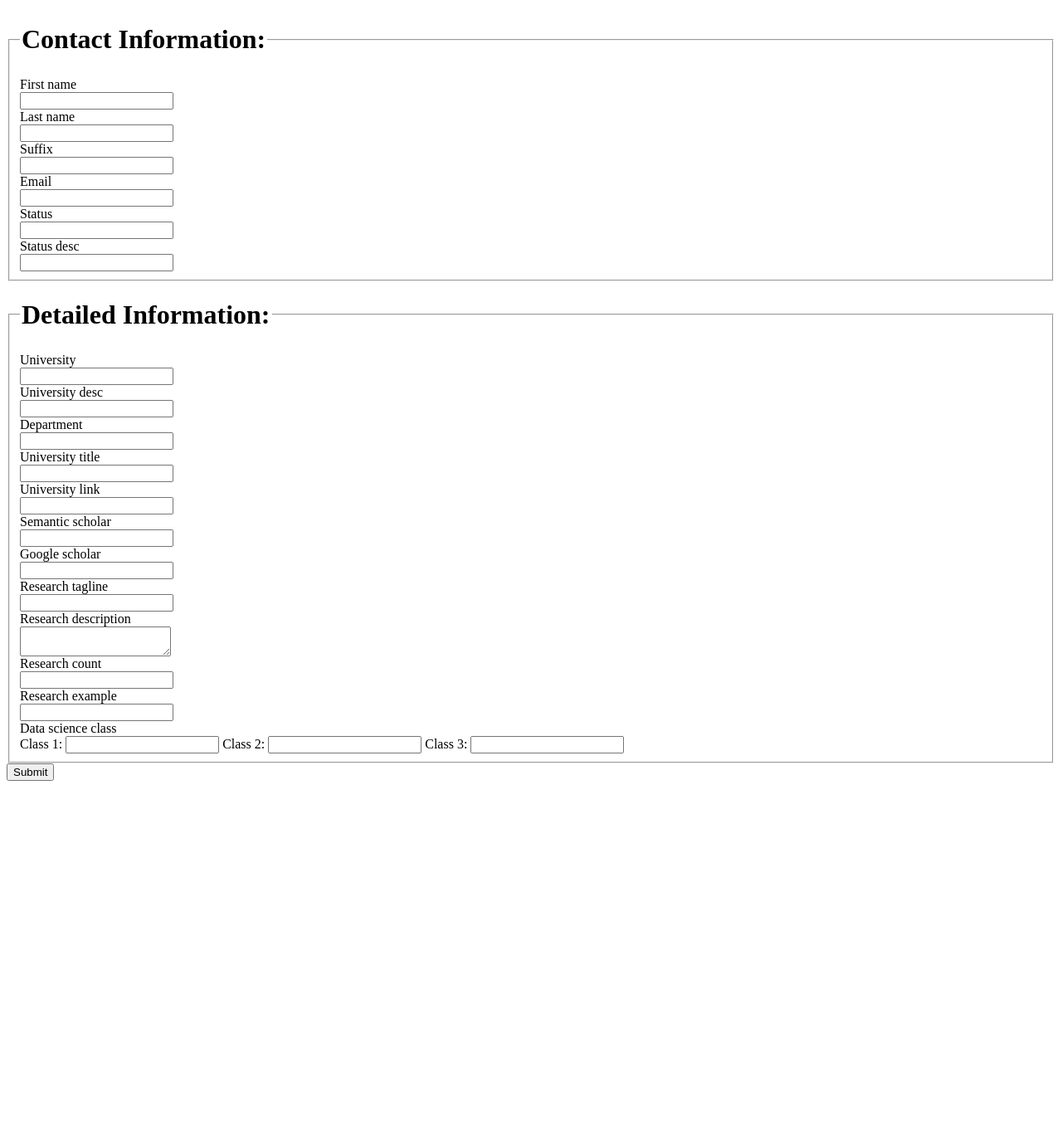
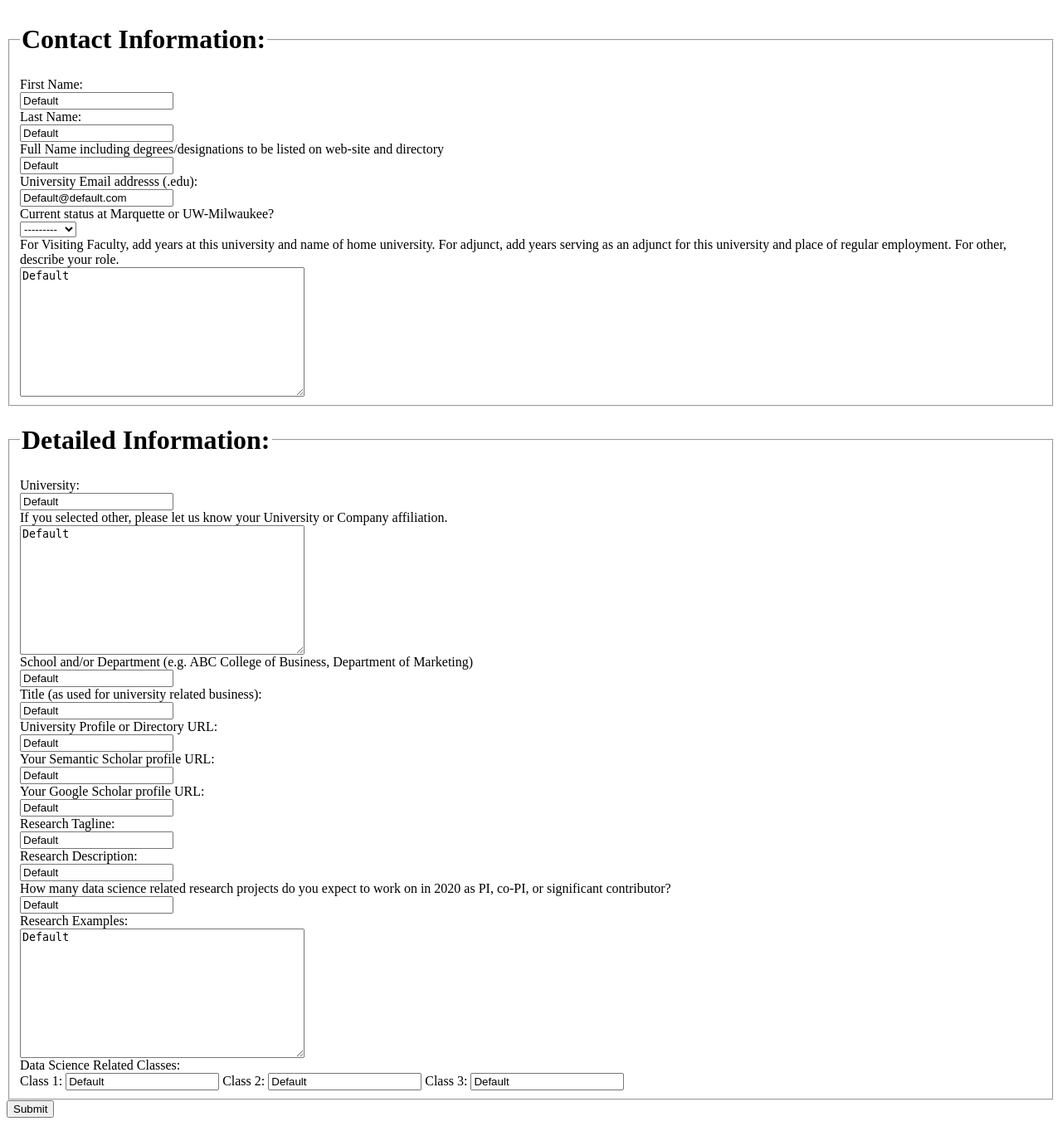
Before and after one commit to KidFlash1455/capcode2, a Django app: template templates/survey/form.html in a window 1280 px wide. Shown: the whole page at 83% size. Before the commit the page ends 941 px from the top, so only its background shows below. Run offline with Django 4.2, Linux system fonts and the light colour scheme; the template is opened without the code that fills it: values that come from a table or form of the project are taken from there, others are empty; tables that the repository leaves empty hold one stand-in row (values such as "Sample post"); form fields are guessed from the names that the template uses; parts of the project's set-up code (start-up, migrations or seed data) failed here and were passed over.

Commit message:
Rewrote form.html & forms.py

```diff
--- a/mysite/settings.py
+++ b/mysite/settings.py
@@ -79,7 +79,7 @@ WSGI_APPLICATION = "mysite.wsgi.application"
 DATABASES = {
     "default": {
         "ENGINE": "django.db.backends.mysql",
-        "NAME": "survey",
+        "NAME": "survey2",
         "USER": "root",
         "PASSWORD": "H00837964Kr!",
         "HOST": "localhost",  # or the hostname where your MySQL server is running
--- a/survey/forms.py
+++ b/survey/forms.py
@@ -7,118 +7,9 @@ from django.shortcuts import get_object_or_404, render
 
 class Survey(ModelForm):
     status = forms.ModelChoiceField(
-        label=get_object_or_404(
-            QuestionText, question_title__exact="status"
-        ).question_text,
-        queryset=QuestionChoice.objects.filter(question=5).order_by("-position"),
+        queryset=QuestionChoice.objects.filter(question=1).order_by("-position"),
     )
 
     class Meta:
         model = QuestionResponse
         fields = "__all__"
-        # "first_name",
-        # "last_name",
-        # "suffix",
-        # "email",
-        # "status",
-        # "status_desc",
-        # "university",
-        # "university_desc",
-        # "department",
-        # "university_title",
-        # "university_link",
-        # "semantic_scholar",
-        # "google_scholar",
-        # "research_tagline",
-
-        labels = {
-            # Contact Information
-            "first_name": _(
-                get_object_or_404(
-                    QuestionText, question_title__exact="first_name"
-                ).question_text
-            ),
-            "last_name": _(
-                get_object_or_404(
-                    QuestionText, question_title__exact="last_name"
-                ).question_text
-            ),
-            "suffix": _(
-                # QuestionText.objects.get(question_title__exact="test").question_text
-                get_object_or_404(
-                    QuestionText, question_title__exact="suffix"
-                ).question_text
-            ),
-            "email": _(
-                get_object_or_404(
-                    QuestionText, question_title__exact="email"
-                ).question_text
-            ),
-            "status_desc": _(
-                get_object_or_404(
-                    QuestionText, question_title__exact="status_desc"
-                ).question_text
-            ),
-            # status requires its own custom field
-            # Detailed Information
-            "university": _(
-                get_object_or_404(
-                    QuestionText, question_title__exact="university"
-                ).question_text
-            ),
-            "university_desc": _(
-                get_object_or_404(
-                    QuestionText, question_title__exact="university_desc"
-                ).question_text
-            ),
-            "department": _(
-                get_object_or_404(
-                    QuestionText, question_title__exact="department"
-                ).question_text
-            ),
-            "university_title": _(
-                get_object_or_404(
-                    QuestionText, question_title__exact="university_title"
-                ).question_text
-            ),
-            "university_link": _(
-                get_object_or_404(
-                    QuestionText, question_title__exact="university_link"
-                ).question_text
-            ),
-            "semantic_scholar": _(
-                get_object_or_404(
-                    QuestionText, question_title__exact="semantic_scholar"
-                ).question_text
-            ),
-            "google_scholar": _(
-                get_object_or_404(
-                    QuestionText, question_title__exact="google_scholar"
-                ).question_text
-            ),
-            "research_tagline": _(
-                get_object_or_404(
-                    QuestionText, question_title__exact="research_tagline"
-                ).question_text
-            ),
-            "research_description": _(
-                get_object_or_404(
-                    QuestionText, question_title__exact="research_description"
-                ).question_text
-            ),
-            "research_count": _(
-                get_object_or_404(
-                    QuestionText, question_title__exact="research_count"
-                ).question_text
-            ),
-            "research_example": _(
-                get_object_or_404(
-                    QuestionText, question_title__exact="research_example"
-                ).question_text
-            ),
-            "data_science_class_1": _(
-                get_object_or_404(
-                    QuestionText, question_title__exact="data_science_class"
-                ).question_text
-            ),
-        }
--- a/survey/models.py
+++ b/survey/models.py
@@ -45,8 +45,8 @@ class QuestionChoice(models.Model):
         on_delete=models.CASCADE,
         default="Default",
     )
-    choice = models.TextField(max_length=1000, name="choice", default="default")
     position = models.IntegerField("position")
+    choice = models.CharField(max_length=500, name="choice", default="default")
 
     def __str__(self):
         return self.choice
--- a/templates/survey/form.html
+++ b/templates/survey/form.html
@@ -4,102 +4,98 @@
         <!-- Contact Information -->
         <legend><h1>Contact Information:</h1></legend>
         <div class = "fieldWrapper">
-            {{ form.first_name.label_tag}}
+            First Name:
             <br>
             {{ form.first_name }}
         </div>
         <div class = "fieldWrapper">
-            {{ form.last_name.label_tag}}
+            Last Name:
             <br>
             {{ form.last_name }}
         </div>
         <div class = "fieldWrapper">
-            {{ form.suffix.label_tag}}
+            Full Name including degrees/designations to be listed on web-site and directory
             <br>
             {{ form.suffix }}
         </div>
         <div class = "fieldWrapper">
-            {{ form.email.label_tag}}
+            University Email addresss (.edu):
             <br>
             {{ form.email }}
         </div>
         <div class = "fieldWrapper">
-            {{ form.status.label_tag}}
+            Current status at Marquette or UW-Milwaukee?
             <br>
             {{ form.status }}
         </div>
         <div class = "fieldWrapper">
-            {{ form.status_desc.label_tag}}
+            For Visiting Faculty, add years at this university and name of home university.
+            For adjunct, add years serving as an adjunct for this university and place of regular employment.
+            For other, describe your role.
             <br>
             {{ form.status_desc }}
         </div>
-        {% comment %} {% for field in form %}
-            <div class="form-group">
-                {{ field.label_tag }}
-                <br>
-                {{ field }}
-            </div>
-        {% endfor %} {% endcomment %}
+
     </fieldset>
     <fieldset>
         <legend><h1>Detailed Information:</h1></legend>
         <div class = "fieldWrapper">
-            {{ form.university.label_tag}}
+            University:
             <br>
             {{ form.university }}
         </div>
         <div class = "fieldWrapper">
-            {{ form.university_desc.label_tag}}
+            If you selected other, please let us know your University or Company affiliation.
             <br>
             {{ form.university_desc }}
         </div>
         <div class = "fieldWrapper">
-            {{ form.department.label_tag}}
+            School and/or Department (e.g. ABC College of Business, Department of Marketing)
             <br>
             {{ form.department }}
         </div>
         <div class = "fieldWrapper">
-            {{ form.university_title.label_tag}}
+            Title (as used for university related business):
             <br>
             {{ form.university_title }}
         </div>
         <div class = "fieldWrapper">
-            {{ form.university_link.label_tag}}
+            University Profile or Directory URL:
             <br>
             {{ form.university_link }}
         </div>
         <div class = "fieldWrapper">
-            {{ form.semantic_scholar.label_tag}}
+            Your Semantic Scholar profile URL:
             <br>
             {{ form.semantic_scholar }}
         </div>
         <div class = "fieldWrapper">
-            {{ form.google_scholar.label_tag}}
+            Your Google Scholar profile URL:
             <br>
             {{ form.google_scholar }}
         </div>
         <div class = "fieldWrapper">
-            {{ form.research_tagline.label_tag}}
+            Research Tagline:
             <br>
             {{ form.research_tagline }}
         </div>
         <div class = "fieldWrapper">
-            {{ form.research_description.label_tag}}
+            Research Description:
             <br>
             {{ form.research_description }}
         </div>
         <div class = "fieldWrapper">
-            {{ form.research_count.label_tag}}
+            How many data science related research projects do you expect to work on in 2020 as PI, co-PI, or significant contributor?
             <br>
             {{ form.research_count }}
         </div>
         <div class = "fieldWrapper">
-            {{ form.research_example.label_tag}}
+            Research Examples:
             <br>
             {{ form.research_example }}
         </div>
         <div class = "fieldWrapper">
-            {{ form.data_science_class_1.label_tag}}
+            Data Science Related Classes:
             <br>
             Class 1: {{ form.data_science_class_1 }}
             Class 2: {{ form.data_science_class_2 }}
```
Also changed, not shown: survey/migrations/0001_initial.py, survey/migrations/0002_rename_choice_questionchoice_choice_and_more.py (deleted), survey/migrations/0003_alter_questionresponse_first_name.py (deleted), survey/migrations/0004_questionresponse_status_desc.py (deleted), survey/migrations/0005_alter_questionresponse_status_desc.py (deleted), survey/migrations/0006_questionresponse_data_science_class_1_and_more.py (deleted), survey/migrations/0007_rename_reserach_count_questionresponse_research_count.py (deleted), 2 other files.
